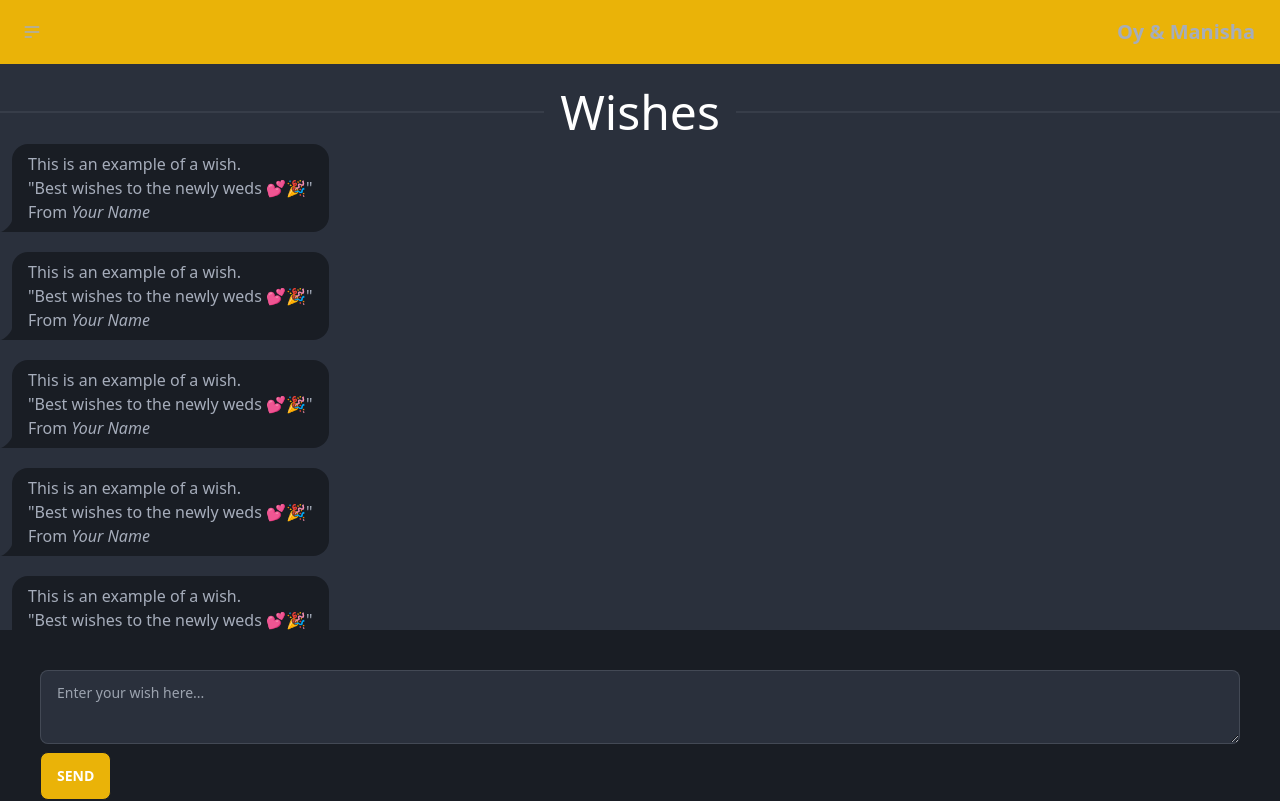
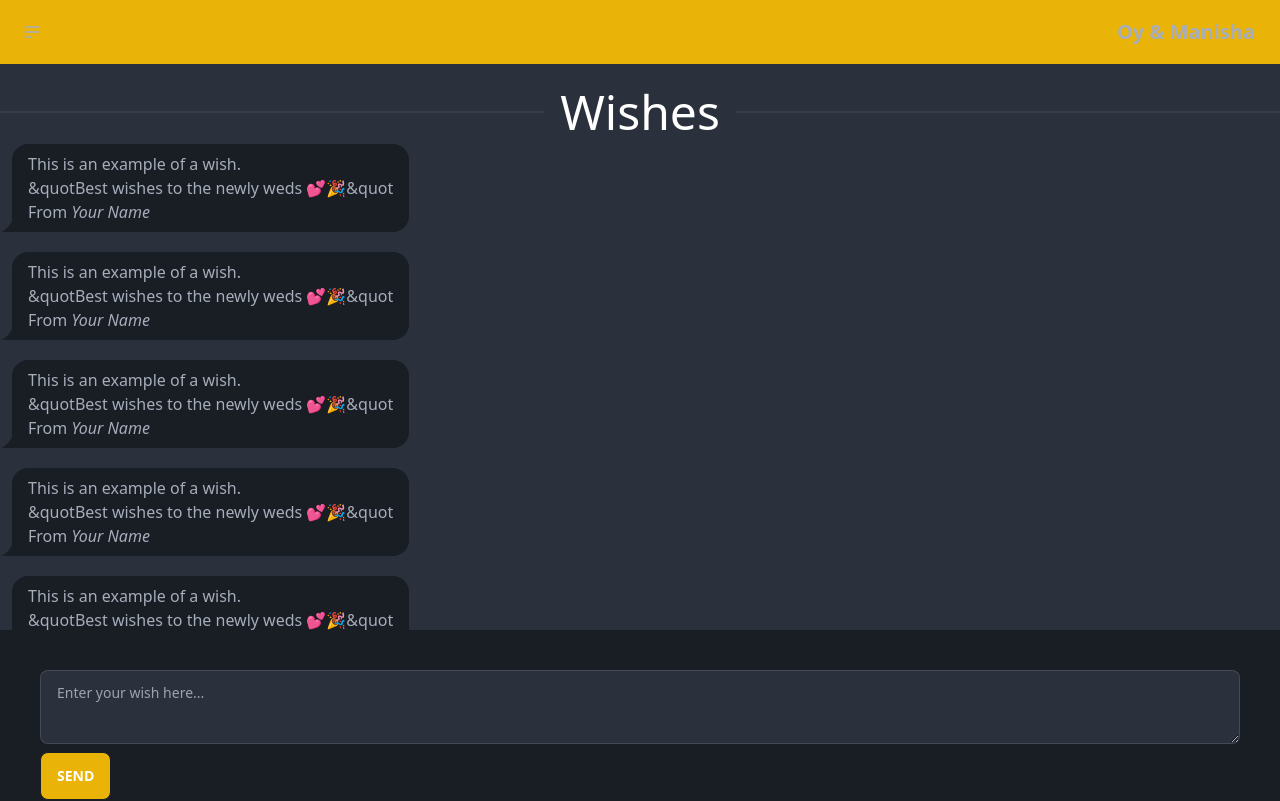
Before and after one commit to Shiv2205/wedding-app, a Next.js app: page /wishes in a window 1280 px wide. Shown: the top 801 px of the page. Built offline with nearby package versions, Linux system fonts and the light colour scheme.

Commit message:
Escaping double quotes

```diff
--- a/src/pages/wishes.js
+++ b/src/pages/wishes.js
@@ -14,7 +14,7 @@ const Wishes = () => {
          return <div key={index} className="chat-bubble mb-5">
             This is an example of a wish.
             <br />
-            "Best wishes to the newly weds 💕🎉"
+            &quotBest wishes to the newly weds 💕🎉&quot
             <br />
             <p>
               From <i>Your</i> <i>Name</i>
```
